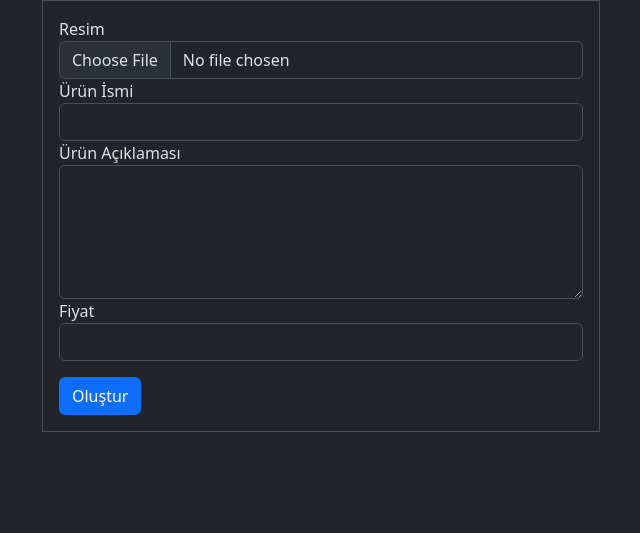
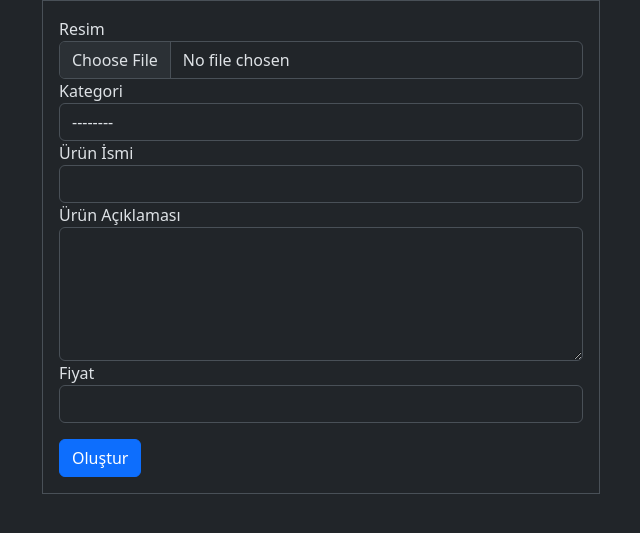
Before and after one commit to aebedir/Django-NeosTicaret, a Django app: page /olustur/ in a window 1280 px wide. Shown: the part 56-589 px from the top of the page, without its empty margins (319-959 px from the left). Run offline with Django 4.2, Linux system fonts and the light colour scheme; a user stored in the database is signed in; data comes from the database, SQL or seed files in the repository; both versions use the stored data as it was after the commit.

Commit message:
Kategori eklendi

```diff
--- a/urunler/admin.py
+++ b/urunler/admin.py
@@ -3,3 +3,4 @@ from .models import *
 
 # Register your models here.
 admin.site.register(Urun)
+admin.site.register(Kategori)
--- a/urunler/models.py
+++ b/urunler/models.py
@@ -2,7 +2,14 @@ from django.db import models
 
 # Create your models here.
 
+class Kategori(models.Model):
+    isim = models.CharField(max_length=100)
+
+    def __str__(self):
+        return self.isim
+
 class Urun(models.Model):
+    kategori = models.ForeignKey(Kategori, on_delete=models.SET_NULL, null=True)
     isim = models.CharField(max_length=100)
     aciklama = models.TextField(max_length=500)
     resim = models.FileField(upload_to = 'urunler/', null = True)
@@ -10,6 +17,3 @@ class Urun(models.Model):
 
     def __str__(self):
         return self.isim
-
-
-#database relationship
--- a/urunler/templates/index.html
+++ b/urunler/templates/index.html
@@ -34,6 +34,7 @@
                       <img src="{{urun.resim.url}}" height="200px" class="card-img-top" alt="{{urun.isim}}">
                       <div class="card-body">
                           <h5 class="card-title">{{urun.isim}}</h5>
+                          <p>{{urun.kategori}}</p>
                           <p class="card-text">{{urun.aciklama}}</p>
                           <p>{{urun.fiyat}} tl</p>
                           <a href="{% url 'detail' urun.id %}" class="btn btn-primary">Ürünü İncele</a>
--- a/urunler/templates/olustur.html
+++ b/urunler/templates/olustur.html
@@ -8,6 +8,13 @@
         {% csrf_token %}
         <label for="">Resim</label>
         <input type="file" name="resim" class="form-control" id="">
+        <label for="">Kategori</label>
+        <select class="form-control " name="kategori" id="">
+            <option value="">--------</option>
+            {% for kategori in kategoriler  %}
+                <option value="{{kategori.id}}">{{kategori.isim}}</option>
+            {% endfor %}
+        </select>
         <label for="">Ürün İsmi</label>
         <input type="text" class="form-control" name="isim">
         <label for="">Ürün Açıklaması</label>
--- a/urunler/views.py
+++ b/urunler/views.py
@@ -1,14 +1,17 @@
 from django.shortcuts import render,redirect
 from .models import *
 from django.contrib import messages
-
+from django.db.models import Q
 # Create your views here.
 def index(request):
     urunler = Urun.objects.all()
     search=''
     if request.GET.get('search'):
         search = request.GET.get('search')
-        urunler = Urun.objects.filter(isim__icontains = search)
+        urunler = Urun.objects.filter(
+        Q(isim__icontains = search)|
+        Q(kategori__isim__icontains = search)
+        )
     context ={
         'urunler':urunler,
         'search':search
@@ -23,13 +26,16 @@ def detail(request,urunId):
     return render(request,'detail.html',context)
 
 def olustur(request):
+    kategoriler = Kategori.objects.all()
     if request.method == 'POST':
         resim = request.FILES['resim']
         isim = request.POST['isim']
         aciklama = request.POST['aciklama']
         fiyat = request.POST['fiyat']
+        kategori = request.POST['kategori']
 
         urun = Urun.objects.create(
+            kategori_id=kategori,
             isim=isim,
             aciklama=aciklama,
             fiyat=fiyat,
@@ -38,5 +44,8 @@ def olustur(request):
         urun.save()
         messages.success(request, 'Ürün Başarıyla Eklendi')
         return redirect('olustur')
+    context = {
+        'kategoriler':kategoriler
+    }
 
-    return render(request,'olustur.html')
+    return render(request,'olustur.html',context)
```
Also changed, not shown: db.sqlite3, urunler/migrations/0003_kategori_urun_kategori.py (added).
